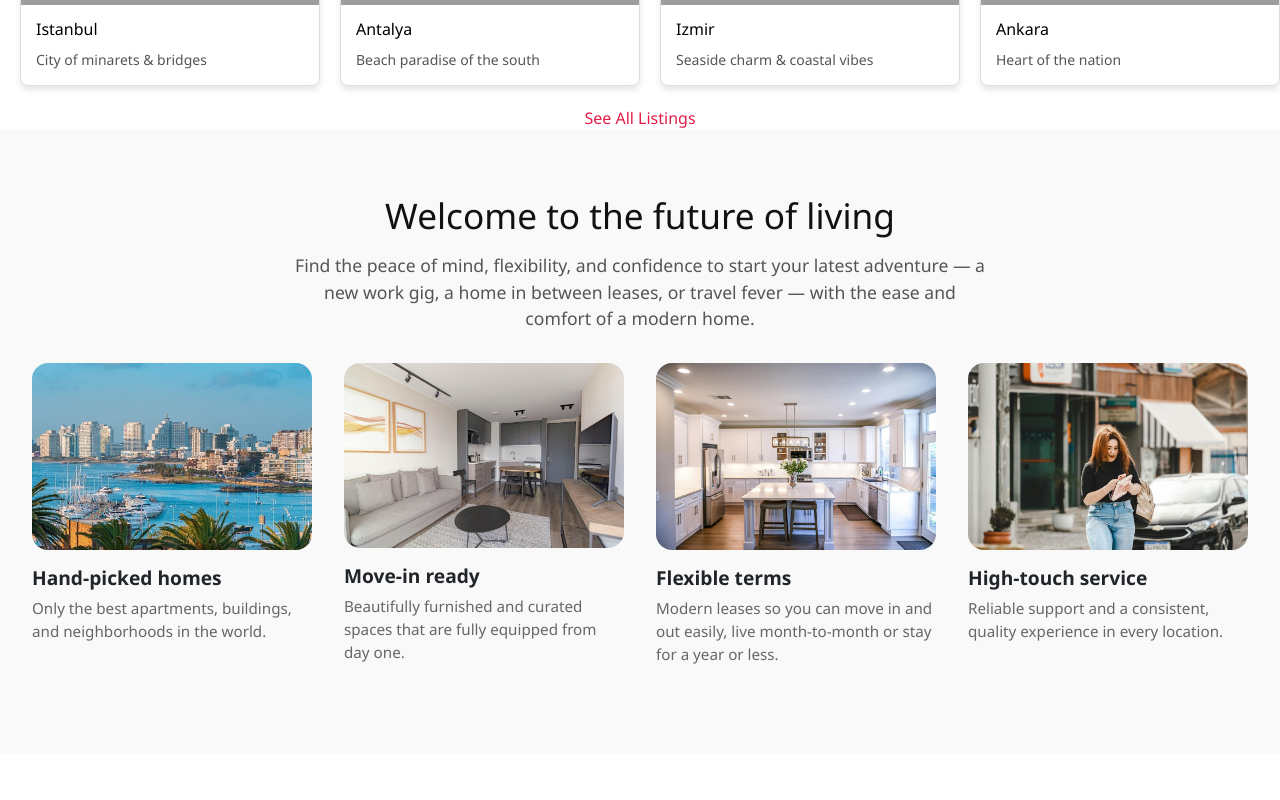
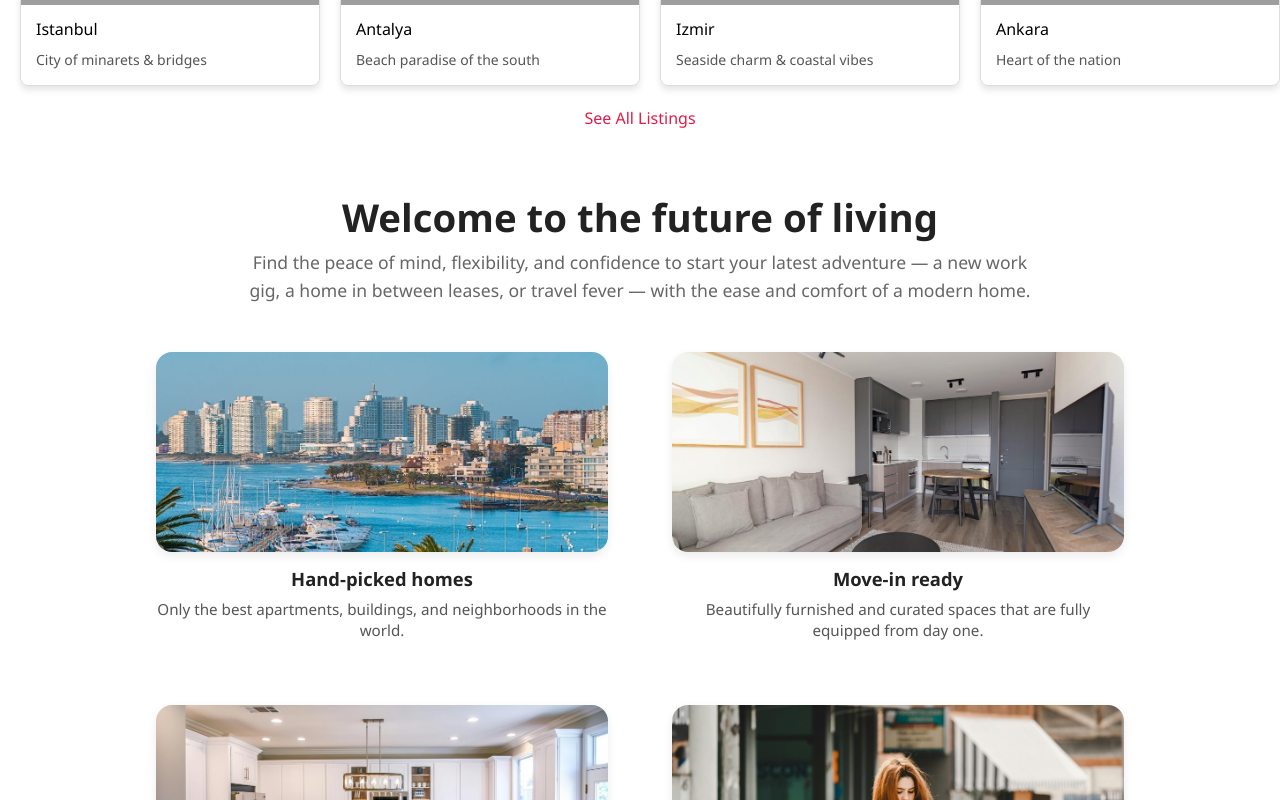
Before and after one commit to ahmed666916/flexvivienda-server, a React (Create React App) app: page / in a window 1280 px wide. Shown: the part 2920-3720 px from the top of the page. Built offline with nearby package versions, Linux system fonts and the light colour scheme; grey boxes are pictures that could not be loaded.

Commit message:
updated the style of future of living section

```diff
--- a/src/components/FutureOfLivingSection/FutureOfLivingSection.css
+++ b/src/components/FutureOfLivingSection/FutureOfLivingSection.css
@@ -1,46 +1,65 @@
-.future-section {
+.future-living-section {
+  text-align: center;
   padding: 4rem 2rem;
-  text-align: center;
-  background: #f9f9f9;
+  background-color: #fff;
 }
 
-.future-section h2 {
-  font-size: 2.2rem;
-  color: #111;
-  margin-bottom: 1rem;
+.future-living-section h2 {
+  font-size: 2.4rem;
+  font-weight: 600;
+  color: #222;
+  margin-bottom: 0.5rem;
 }
 
-.future-section > p {
+.future-living-section .subtitle {
+  max-width: 800px;
+  margin: 0 auto 3rem;
   font-size: 1.1rem;
-  max-width: 700px;
-  margin: 0 auto 2rem auto;
-  color: #555;
+  color: #666;
+  line-height: 1.6;
 }
 
-.cards-grid {
+.feature-grid {
   display: grid;
-  grid-template-columns: repeat(auto-fit, minmax(260px, 1fr));
-  gap: 2rem;
-  margin-top: 2rem;
+  grid-template-columns: repeat(2, 1fr);
+  gap: 2.5rem 2rem;
+  justify-content: center;
+  align-items: start;
+  max-width: 1000px;
+  margin: 0 auto;
 }
 
 .feature-card {
-  text-align: left;
+  text-align: center;
+  padding: 0 1rem;
 }
 
 .feature-card img {
   width: 100%;
+  height: auto;
+  max-height: 200px;
+  object-fit: cover;
   border-radius: 16px;
   margin-bottom: 1rem;
+  box-shadow: 0 4px 10px rgba(0, 0, 0, 0.08);
 }
 
 .feature-card h3 {
-  font-size: 1.2rem;
+  font-size: 1.15rem;
   font-weight: 600;
+  color: #222;
   margin-bottom: 0.5rem;
 }
 
 .feature-card p {
   font-size: 0.95rem;
-  color: #666;
+  color: #555;
+  line-height: 1.4;
 }
+
+/* Responsive */
+@media (max-width: 768px) {
+  .feature-grid {
+    grid-template-columns: 1fr;
+  }
+}
--- a/src/components/FutureOfLivingSection/FutureOfLivingSection.js
+++ b/src/components/FutureOfLivingSection/FutureOfLivingSection.js
@@ -1,39 +1,41 @@
 import React from 'react';
 import './FutureOfLivingSection.css';
 
-const cards = [
+const features = [
   {
+    image: '/Images/hero1.jpeg',
     title: 'Hand-picked homes',
-    desc: 'Only the best apartments, buildings, and neighborhoods in the world.',
-    img: '/Images/hero1.jpeg'
+    description: 'Only the best apartments, buildings, and neighborhoods in the world.',
   },
   {
+    image: '/Images/hero2.jpg',
     title: 'Move-in ready',
-    desc: 'Beautifully furnished and curated spaces that are fully equipped from day one.',
-    img: '/Images/hero2.jpg'
+    description: 'Beautifully furnished and curated spaces that are fully equipped from day one.',
   },
   {
+    image: '/Images/hero3.jpg',
     title: 'Flexible terms',
-    desc: 'Modern leases so you can move in and out easily, live month-to-month or stay for a year or less.',
-    img: '/Images/hero3.jpg'
+    description: 'Modern leases so you can move in and out easily, live month-to-month or stay for a year or less.',
   },
   {
+    image: '/Images/future-living.jpg',
     title: 'High-touch service',
-    desc: 'Reliable support and a consistent, quality experience in every location.',
-    img: '/Images/future-living.jpg'
-  }
+    description: 'Reliable support and a consistent, quality experience in every location.',
+  },
 ];
 
 const FutureOfLivingSection = () => (
-  <section className="future-section">
+  <section className="future-living-section">
     <h2>Welcome to the future of living</h2>
-    <p>Find the peace of mind, flexibility, and confidence to start your latest adventure — a new work gig, a home in between leases, or travel fever — with the ease and comfort of a modern home.</p>
-    <div className="cards-grid">
-      {cards.map((card, index) => (
+    <p className="subtitle">
+      Find the peace of mind, flexibility, and confidence to start your latest adventure — a new work gig, a home in between leases, or travel fever — with the ease and comfort of a modern home.
+    </p>
+    <div className="feature-grid">
+      {features.map((feature, index) => (
         <div className="feature-card" key={index}>
-          <img src={card.img} alt={card.title} />
-          <h3>{card.title}</h3>
-          <p>{card.desc}</p>
+          <img src={feature.image} alt={feature.title} />
+          <h3>{feature.title}</h3>
+          <p>{feature.description}</p>
         </div>
       ))}
     </div>
```
